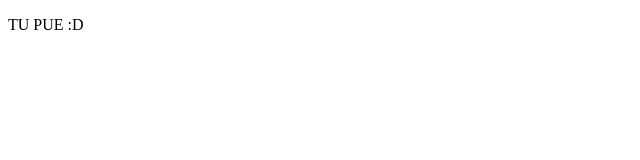
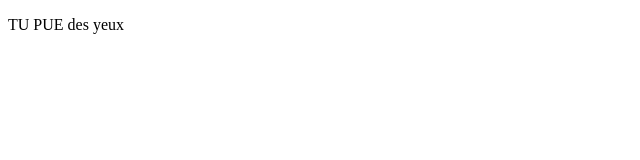
Before and after one commit to alys89/ProjetWeb, a plain HTML site: page new.html in a window 1280 px wide. Shown: the full height of the page, 0-640 px from the left. Drawn offline with Linux system fonts and the light colour scheme.

Commit message:
mes jeux bruuuless
XD

```diff
--- a/new.html
+++ b/new.html
@@ -6,7 +6,7 @@
 </head>
 <body>
 
-<p>TU PUE :D</p>
+<p>TU PUE des yeux</p>
 
 </body>
 </html>
```
